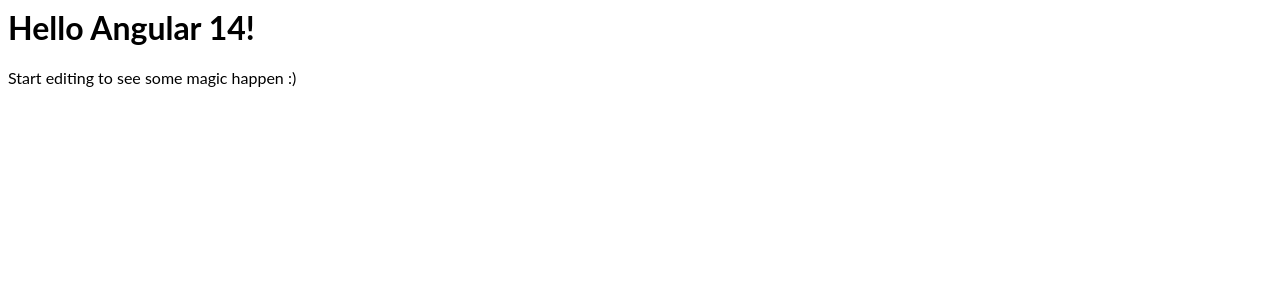
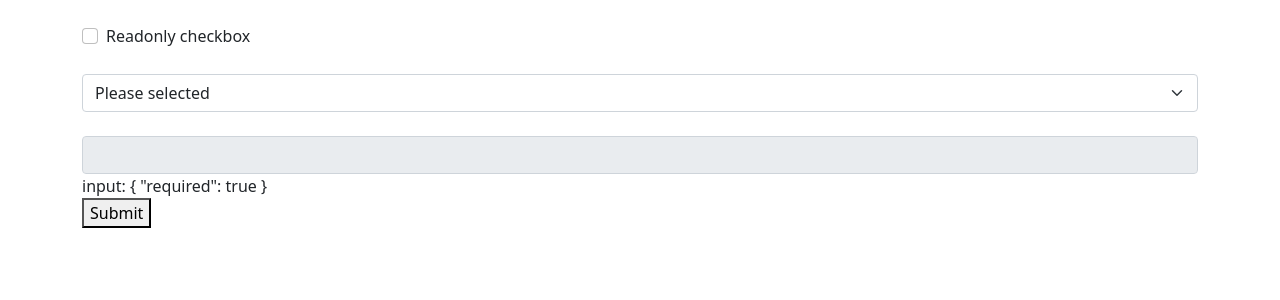
Before and after one commit to sothonsit/readonly-disabled-example, an Angular app: page /readonly in a window 1280 px wide. Shown: the top 300 px of the page. Built offline with nearby package versions, Linux system fonts and the light colour scheme.

Commit message:
6 files modified, 4 added, 1 deleted

```diff
--- a/package.json
+++ b/package.json
@@ -19,6 +19,8 @@
     "@angular/platform-browser": "^14.0.0",
     "@angular/platform-browser-dynamic": "^14.0.0",
     "@angular/router": "^14.0.0",
+    "@popperjs/core": "^2.9.2",
+    "bootstrap": "5.0.2",
     "rxjs": "~7.5.0",
     "tslib": "^2.3.0",
     "zone.js": "~0.11.4"
--- a/src/app/app.component.html
+++ b/src/app/app.component.html
@@ -1,4 +1 @@
-<hello name="{{ name }}"></hello>
-<p>
-  Start editing to see some magic happen :)
-</p>
+<router-outlet></router-outlet>
--- a/src/app/hello.component.ts
+++ /dev/null
@@ -1,10 +0,0 @@
-import { Component, Input } from '@angular/core';
-
-@Component({
-  selector: 'hello',
-  template: `<h1>Hello {{name}}!</h1>`,
-  styles: [`h1 { font-family: Lato; }`]
-})
-export class HelloComponent  {
-  @Input() name: string;
-}
--- /dev/null
+++ b/src/app/readonly/readonly.component.html
@@ -0,0 +1,39 @@
+<form
+  class="container"
+  autocomplete="off"
+  [formGroup]="fg"
+  (ngSubmit)="onSubmit()"
+>
+  <br />
+
+  <div class="form-check">
+    <input
+      class="form-check-input"
+      type="checkbox"
+      id="flexCheckDefault"
+      formControlName="checkbox"
+      readonly
+    />
+    <label class="form-check-label" for="flexCheckDefault">
+      Readonly checkbox
+    </label>
+  </div>
+
+  <br />
+
+  <select class="form-select" formControlName="selected" readonly>
+    <option value="">Please selected</option>
+    <option value="1">One</option>
+    <option value="2">Two</option>
+    <option value="3">Three</option>
+  </select>
+
+  <br />
+
+  <input type="text" class="form-control" formControlName="input" readonly />
+  input: {{ fg.get('input').errors | json }}
+
+  <br />
+
+  <button type="submit" readonly>Submit</button>
+</form>
--- /dev/null
+++ b/src/app/readonly/readonly.component.ts
@@ -0,0 +1,25 @@
+import { Component, OnInit } from '@angular/core';
+import { FormControl, FormGroup, Validators } from '@angular/forms';
+
+@Component({
+  selector: 'app-readonly',
+  templateUrl: './readonly.component.html',
+  styleUrls: ['./readonly.component.css'],
+})
+export class ReadonlyComponent implements OnInit {
+  fg: FormGroup;
+
+  constructor() {}
+
+  ngOnInit() {
+    this.fg = new FormGroup({
+      checkbox: new FormControl(),
+      selected: new FormControl(''),
+      input: new FormControl('', Validators.required),
+    });
+  }
+
+  onSubmit() {
+    console.log(this.fg.value);
+  }
+}
--- a/src/styles.css
+++ b/src/styles.css
@@ -1 +1 @@
-/* Add application styles & imports to this file! */
+@import '~bootstrap/dist/css/bootstrap.min.css';
```
Also changed, not shown: angular.json (+6 -21 lines), src/app/app.module.ts (+14 -6 lines), src/app/routing.module.ts (added, +16 -0 lines), src/app/readonly/readonly.component.css (added), 1 other file (tests, documents, lock files or other folders).
